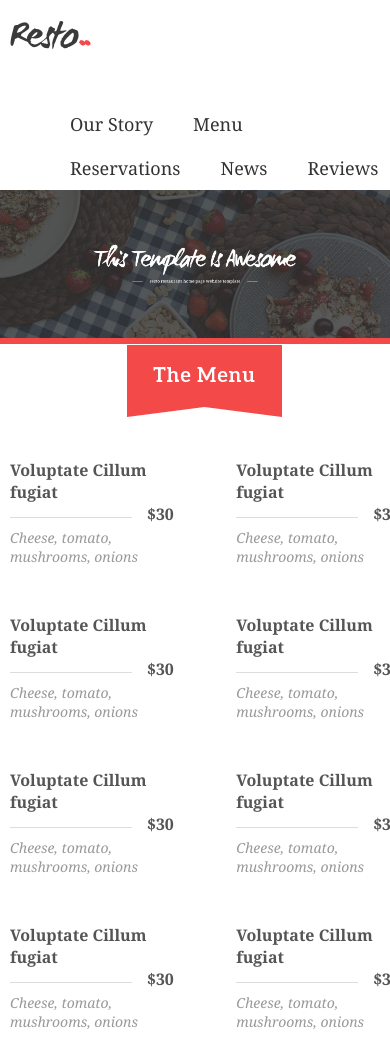
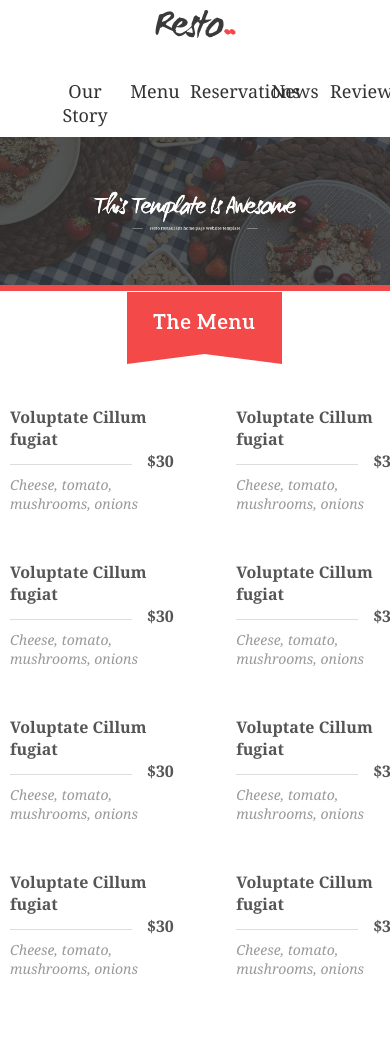
Before and after one commit to BelAmyJoseph/Code-A-Responsive-Design-Website-001, a plain HTML site: page index.html in a window 390 px wide. Shown: the top 1042 px of the page. Drawn offline with Linux system fonts and the light colour scheme.

Commit message:
Modified diffrent part of the css. The header nav was modified, footer ul style added,.

```diff
--- a/style.css
+++ b/style.css
@@ -186,16 +186,34 @@ footer a{
 /*tablet*/
 @media screen and (max-width: 768px){
 
-    #featured li{
-        width: 46%;
+    header nav{
+        float: none;
+        clear: both;
+        width: 100%;
     }
 
+    h1.logo{
+        margin: 10px auto 0;
+        float: none;
     }
+    header nav ul li{
+        margin: 10px 0;
+        width: 20%;
+        padding: 0%;
+        text-align: center;
+    }
+
+    #featured li{
+        width: 48%;
+    }
+    footer ul{
+        width: 48%;
+        text-align: center;
+    }
+}
 
 /*mobiles*/
     @media screen and (max-width: 480px){
 
-    #featured li{
-        width: 92%;
-    }
+
 }
```
